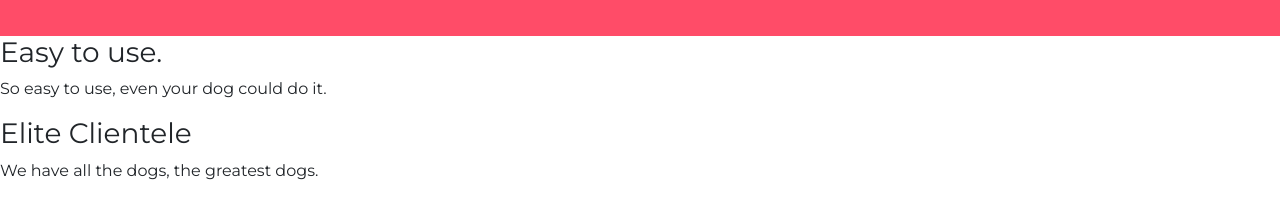
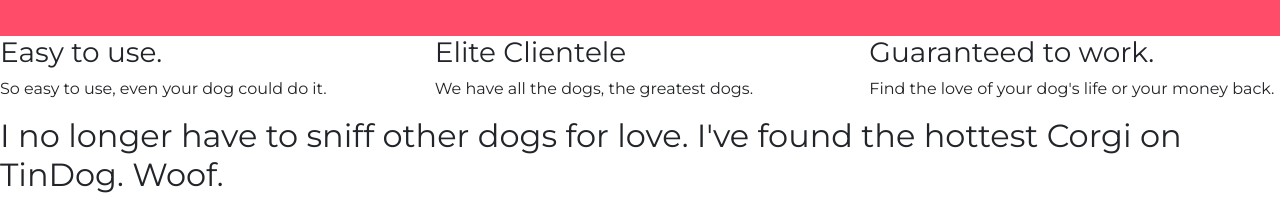
Before and after one commit to lucastimho/practice-web-development, a plain HTML site: page Bootstrap - My Site/index.html in a window 1280 px wide. Shown: the part 550-749 px from the top of the page. Drawn offline with nearby package versions, Linux system fonts and the light colour scheme.

Commit message:
placesfeatures section into columns

```diff
--- a/Bootstrap - My Site/index.html
+++ b/Bootstrap - My Site/index.html
@@ -63,17 +63,19 @@
   <!-- Features -->
 
   <section id="features">
-    <div class="feature-box">
+    <div class="row">
+      <div class="feature-box col-lg-4">
         <h3>Easy to use.</h3>
         <p>So easy to use, even your dog could do it.</p>
       </div>
-    <div class="feature-box">
+      <div class="feature-box col-lg-4">
         <h3>Elite Clientele</h3>
         <p>We have all the dogs, the greatest dogs.</p>
       </div>
-    <div class="feature-box">
+      <div class="feature-box col-lg-4">
         <h3>Guaranteed to work.</h3>
         <p>Find the love of your dog's life or your money back.</p>
+      </div>
     </div>
 
   </section>
```
Lines whose indentation alone changed are shown as unchanged.
